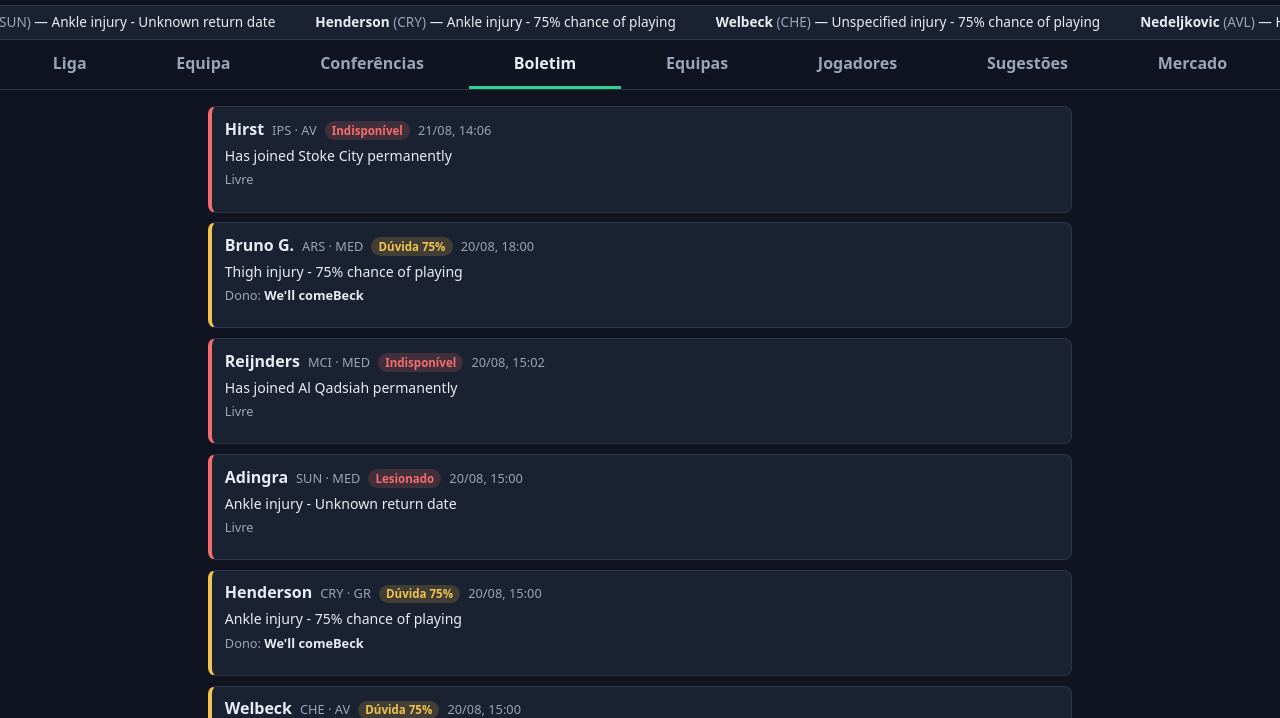
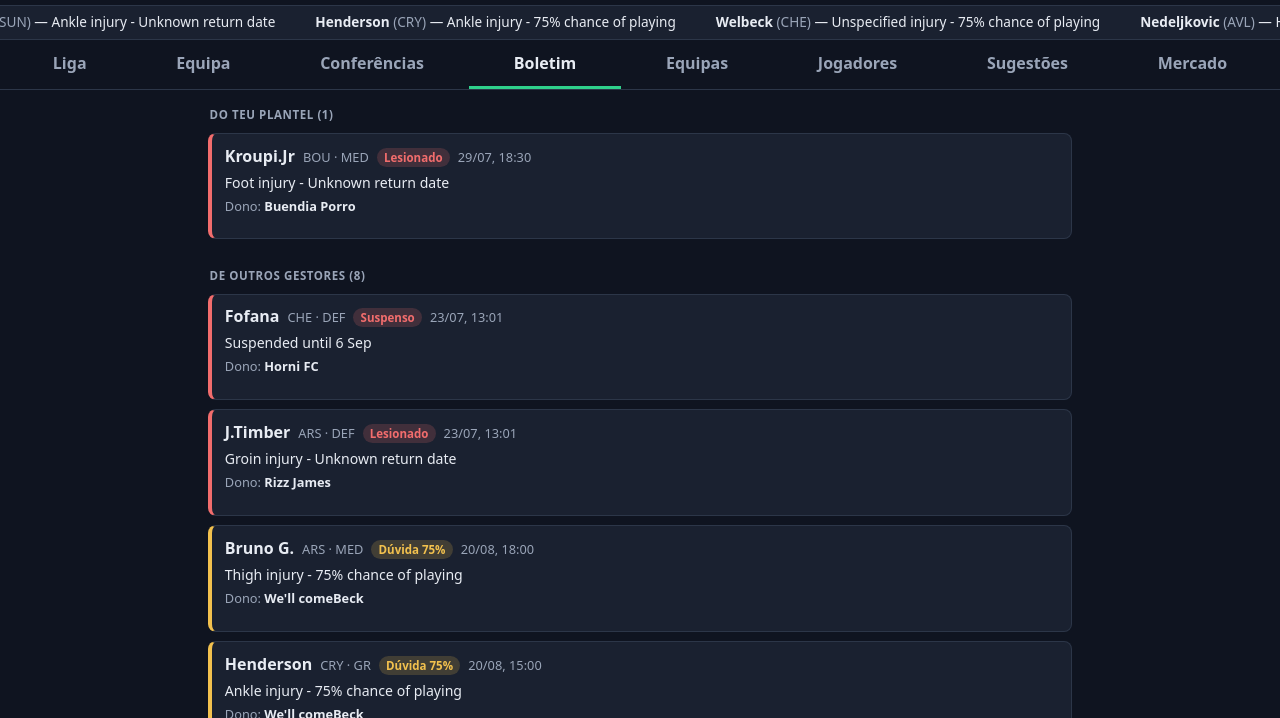
Before and after one commit to brunogentiloliveira/fpl, a plain HTML site: page site/index.html in a window 1280 px wide. Both pictures are taken after a click on the tab "Boletim". Shown: the part 82-800 px from the top of the page. Drawn offline with Linux system fonts and the light colour scheme.

Commit message:
Boletim: primeiro os meus jogadores, depois os de outros gestores
Com mais de cem notícias, as lesões que exigem ação ficavam soterradas
entre saídas de jogadores livres. O boletim passa a agrupar por dono
(meus > outros gestores > livres) e, dentro de cada grupo, por gravidade
(fora > dúvida > saída do clube), mantendo a data como desempate.

O ticker do topo continua cronológico — é um feed de novidades.

Co-Authored-By: Claude Fable 5 <noreply@anthropic.com>

```diff
--- a/site/app.js
+++ b/site/app.js
@@ -105,14 +105,62 @@ function initTicker(noticias) {
   $("ticker").hidden = false;
 }
 
+// Saída do clube: a API usa u/n tanto para quem saiu como para outros
+// indisponíveis, por isso é o texto da notícia que distingue.
+const FRASES_SAIDA = ["has joined", "has returned", "on loan"];
+
+function saiuDoClube(p) {
+  const news = (p.news || "").toLowerCase();
+  return FRASES_SAIDA.some((f) => news.includes(f));
+}
+
+const GRUPOS_BOLETIM = ["Do teu plantel", "De outros gestores", "Livres"];
+
+/** Primeiro os meus, depois os de outros gestores, por fim os livres. */
+function pesoDono(p, eu) {
+  if (eu && p.owner === eu.entry_id) return 0;
+  return p.owner != null ? 1 : 2;
+}
+
+/** Fora > dúvida > saída do clube > resto. */
+function pesoGravidade(p) {
+  if (saiuDoClube(p)) return 2;
+  if (STATUS_FORA.has(p.status)) return 0;
+  if (p.status === "d") return 1;
+  return 3;
+}
+
+/** Ordem do boletim: quem exige ação primeiro (o ticker fica cronológico). */
+function ordenarBoletim(noticias) {
+  const eu = D.entries.find((e) => MEU_GESTOR.test(e.manager));
+  return noticias.slice().sort((a, b) =>
+    pesoDono(a, eu) - pesoDono(b, eu) ||
+    pesoGravidade(a) - pesoGravidade(b) ||
+    (b.news_added || "").localeCompare(a.news_added || ""));
+}
+
 function initBoletim(noticias) {
   if (noticias.length === 0) { $("nota-boletim").hidden = false; return; }
+  const eu = D.entries.find((e) => MEU_GESTOR.test(e.manager));
+  const contagens = noticias.reduce((c, p) => {
+    c[pesoDono(p, eu)] = (c[pesoDono(p, eu)] || 0) + 1;
+    return c;
+  }, {});
+  let grupoAtual = null;
+
   const ul = $("lista-boletim");
   ul.innerHTML = noticias.map((p) => {
+    let cabecalho = "";
+    const grupo = pesoDono(p, eu);
+    if (grupo !== grupoAtual) {
+      grupoAtual = grupo;
+      cabecalho = '<li class="grupo">' + GRUPOS_BOLETIM[grupo] +
+        " (" + contagens[grupo] + ")</li>";
+    }
     const est = estadoDe(p);
     const dono = nomeDono(p.owner);
     const data = p.news_added ? fmtDataHora.format(new Date(p.news_added)) : "";
-    return '<li class="' + est.sev + '">' +
+    return cabecalho + '<li class="' + est.sev + '">' +
       '<div class="linha1">' +
         '<span class="nome">' + esc(p.web_name) + "</span>" +
         '<span class="clube">' + nomeClube(p.team) + " · " + (POSICOES[p.element_type] || "?") + "</span>" +
@@ -1156,7 +1204,7 @@ async function main() {
   const noticias = comNoticias();
   initCabecalho();
   initTicker(noticias);
-  initBoletim(noticias);
+  initBoletim(ordenarBoletim(noticias));
   initLiga();
   initMinhaEquipa();
   initEquipas();
--- a/site/styles.css
+++ b/site/styles.css
@@ -325,3 +325,18 @@ main { padding: 1rem; max-width: 56rem; margin: 0 auto; }
 #xi-banco strong { color: var(--texto); }
 .porque { margin: 0.45rem 0 0; font-size: 0.85rem; line-height: 1.45; color: var(--texto-2); }
 .porque strong { color: var(--texto); font-weight: 600; }
+
+/* Separadores de grupo no boletim */
+.boletim li.grupo {
+  background: none;
+  border: none;
+  border-radius: 0;
+  padding: 0.5rem 0.1rem 0;
+  margin-top: 0.6rem;
+  color: var(--texto-2);
+  font-size: 0.72rem;
+  font-weight: 700;
+  text-transform: uppercase;
+  letter-spacing: 0.05em;
+}
+.boletim li.grupo:first-child { margin-top: 0; padding-top: 0; }
```
Also changed, not shown: site/index.html (+2 -2 lines).
